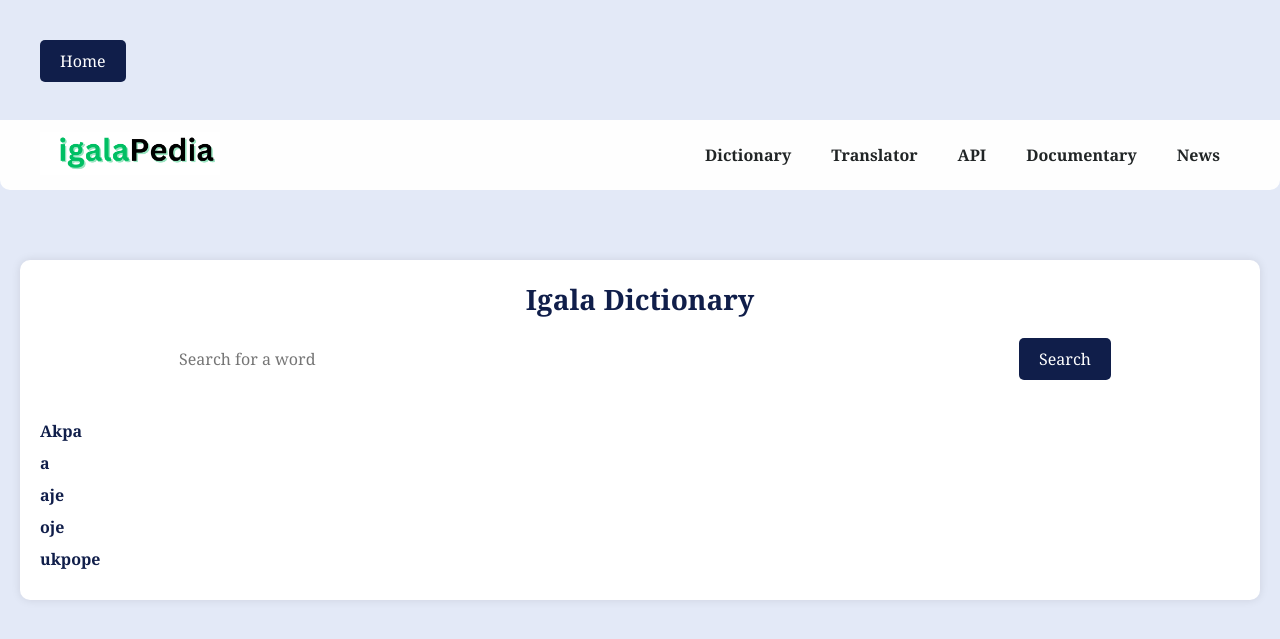
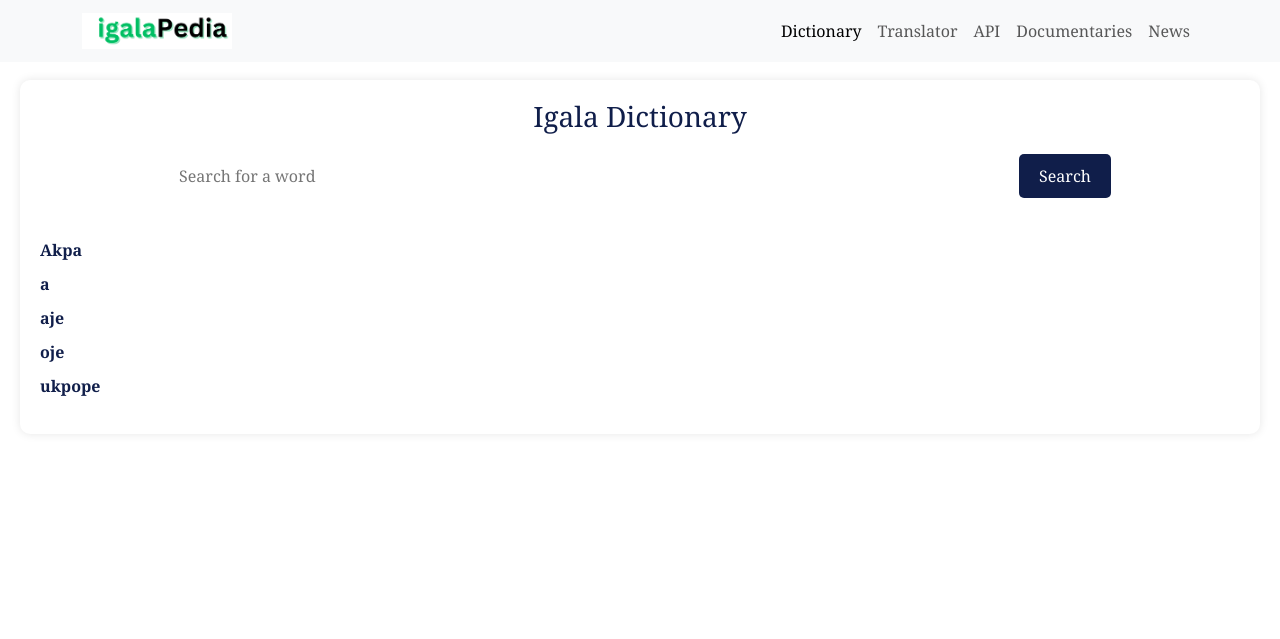
Before and after one commit to Dev-Yusuf/project, a Django app: page /dictionary/ in a window 1280 px wide. Shown: the top 639 px of the page. Run offline with Django 5.2, Linux system fonts and the light colour scheme; data comes from the database, SQL or seed files in the repository; both versions use the stored data as it was after the commit; some web fonts are replaced.

Commit message:
change the template to bootstrapand add a new part of speech model

```diff
--- a/igalapedia/dictionary/admin.py
+++ b/igalapedia/dictionary/admin.py
@@ -1,6 +1,7 @@
 from django.contrib import admin
-from .models import Words, Dialect
+from .models import Words, Dialect, FigureOfSpeech
 
 # Register your models here.
 admin.site.register(Words)
 admin.site.register(Dialect)
+admin.site.register(FigureOfSpeech)
--- a/igalapedia/dictionary/models.py
+++ b/igalapedia/dictionary/models.py
@@ -8,12 +8,21 @@ class Dialect(models.Model):
     def __str__(self):
         return self.name
 
+class FigureOfSpeech(models.Model):
+    name = models.CharField(max_length=100)
+    description = models.TextField()
+
+    def __str__(self):
+        return self.name
+
 class Words(models.Model):
     word = models.CharField(max_length=100)
     meaning = models.CharField(max_length=200, blank=True, null=True)
+    figure_of_speech = models.ManyToManyField(FigureOfSpeech, related_name='words', blank=True)
     example = models.CharField(max_length=200, null=True, default=None)
+    example_meaning = models.CharField(max_length=200, null=True, default=None)
     pronunciation = models.FileField(upload_to='word_sounds/', blank=True, null=True)
-    dialects = models.ManyToManyField(Dialect, related_name='words', default="none")
+    dialects = models.ManyToManyField(Dialect, related_name='words', blank=True)
     related_terms = models.CharField(max_length=200, null=True, default=None)
     slug = models.SlugField(unique=True, max_length=100, blank=True)
 
@@ -21,10 +30,9 @@ class Words(models.Model):
         if not self.slug:
             self.slug = slugify(self.word)
         super().save(*args, **kwargs)
-    def __str__(self):
-        return self.word
-    class Meta:
-        verbose_name = "Word"
 
     def __str__(self):
         return self.word
+
+    class Meta:
+        verbose_name = "Word"
--- a/igalapedia/dictionary/templates/dictionary/dictionary.html
+++ b/igalapedia/dictionary/templates/dictionary/dictionary.html
@@ -1,10 +1,10 @@
 {% extends 'main.html' %}
 
 {% block content %}
-     <main>
-        <section class="igala-dictionary">
+
+<section class="dictionary-home" >
+  <div class="igala-dictionary">
   <h1>Igala Dictionary</h1>
-            <a href="index.html" class="home-link">Home</a>
   <div class="search-input">
       <input type="text" id="search-word" placeholder="Search for a word">
       <button id="search-button">Search</button>
@@ -15,6 +15,7 @@
       <li><a href="{% url 'single-word' word.slug %}">{{word.word}}</a></li>
     {% endfor %}
   </ul>
+</div>
 </section>
-    </main>
+
 {% endblock content %}
--- a/igalapedia/igalapedia/settings.py
+++ b/igalapedia/igalapedia/settings.py
@@ -77,7 +77,7 @@ WSGI_APPLICATION = 'igalapedia.wsgi.application'
 
 # Database
 # https://docs.djangoproject.com/en/5.0/ref/settings/#databases
-
+"""
 DATABASES = {
     'default': {
         'ENGINE': 'django.db.backends.postgresql',
@@ -96,7 +96,7 @@ DATABASES = {
         'NAME': BASE_DIR / 'db.sqlite3',
     }
 }
-"""
+
 
 # Password validation
 # https://docs.djangoproject.com/en/5.0/ref/settings/#auth-password-validators
--- a/igalapedia/static/styles/main.css
+++ b/igalapedia/static/styles/main.css
@@ -17,18 +17,6 @@ body {
 img {
   width: 100%;
 }
-header{
-    width: 100%;
-    height: 70px;
-    background: #fefefe;
-    display: flex;
-    align-items: center;
-    justify-content: space-between;
-    padding: 0 40px;
-    border-radius: 0 0 10px 10px;
-    margin: 0 auto;
-    position: fixed;
-}
 
 .make-green{
   color: rgb(4, 184, 4) !important;
@@ -41,96 +29,32 @@ header{
   margin-top: 2px;
 }
 
-nav .logo{
-    display: none;
+.navbar-brand img {
+  max-width: 150px;
 }
 
-nav ul{
-    display: flex;
+.nav-link {
+  position: relative;
+  color: #101E4A;
 }
 
-nav ul li a{
-    color: #212526;
-    display: block;
-    margin: 0 2px;
-    font-weight: 600;
-    padding: 8px 18px;
-    transition: 0.2s;
-    border-radius: 30px;
+.nav-link::after {
+  content: '';
+  position: absolute;
+  bottom: -2px;
+  left: 0;
+  width: 0;
+  height: 2px;
+  background-color: #101E4A;
+  transition: width 0.3s ease;
 }
 
-nav ul li a:hover{
-    background: #f6f4ff;
+.nav-link:hover::after {
+  width: 100%;
 }
 
-nav ul li a.active{
-    background: #101E4A;
-    color: #fff;
-}
 
-.hamburger{
-    display: none;
-    height: fit-content;
-    cursor: pointer;
-    padding: 3px 8px;
-    border-radius: 5px;
-    transition: 0.2s;
-}
-
-.hamburger:hover{
-    background: #f6f4ff;
-}
-
-.hamburger div{
-    width: 30px;
-    height: 2px;
-    margin: 6px 0;
-    background: #212526;
-}
-
-@media only screen and (max-width: 1100px){
-    header {
-        width: 100%;
-        padding: 0 20px;
-    }
-    nav{
-        position: absolute;
-        left: -300px;
-        top: 0;
-        z-index: 999;
-        width: 280px;
-        height: 100vh;
-        background-color: #fefefe;
-        transition: 0.2s;
-        box-shadow: 2px 0 20px 0 rgba(0, 0, 0, 0.05);
-    }
-    #nav_check:checked ~ nav {
-        left: 0;
-    }
-    nav .logo {
-        display: block;
-        height: 70px;
-        display: flex;
-        align-items: center;
-        margin-left: 30px;
-    }
-    nav ul li a{
-        margin-bottom: 5px;
-        padding: 10px 15px;
-        border-radius: 5px;
-    }
-    nav ul {
-        display: block;
-        padding: 0 20px;
-        margin-top: 30px;
-    }
-    .hamburger{
-        display: block;
-    }
-}
-
-.fullscreen {
-
+.hero-texts{
   height: 100vh;
   width: 100vw;
   display: flex;
@@ -142,13 +66,13 @@ nav ul li a.active{
   padding: 0;
 }
 
-.fullscreen h1 {
+.hero-texts h1 {
   color:#101E4A;
   font-size: 45px;
   margin-bottom: 20px;
 }
 
-.fullscreen p {
+.hero-texts p {
   font-size: 18px;
   margin-bottom: 40px;
 }
@@ -190,12 +114,12 @@ nav ul li a.active{
 
 
 /* Style the Features section */
-.features {
+.parent-features {
   background-color:#fefefe; ;
   padding: 80px 0;
 }
 
-.container {
+.features-container {
   max-width: 1200px;
   margin: 0 auto;
   text-align: center;
@@ -248,4 +172,136 @@ nav ul li a.active{
     width: 80%;
     margin: 30px;
   }
+
+  .hero-texts h1 {
+    font-size: 35px;
   }
+
+  .hero-texts p {
+    font-size: 16px;
+  }
+}
+
+@media (max-width: 576px) {
+  .hero-texts h1 {
+    font-size: 30px;
+  }
+
+  .hero-texts p {
+    font-size: 14px;
+  }
+}
+
+
+
+.dictionary-home{
+    margin: 20px;
+}
+
+.igala-dictionary {
+    text-align: center;
+    background-color: #fff;
+    padding: 20px;
+    border-radius: 10px;
+    box-shadow: 0px 0px 10px rgba(0, 0, 0, 0.1);
+    margin-bottom: 20px;
+    margin-top: 80px; /* Adjust the margin-top value as needed */
+}
+.igala-dictionary h1 {
+    font-size: 28px;
+    color: #101E4A;
+}
+
+.search-input {
+    margin-top: 20px;
+    display: flex;
+    justify-content: center;
+    align-items: center;
+    margin-bottom: 40px;
+}
+
+.search-input input[type="text"] {
+    width: 70%;
+    padding: 10px;
+    border: none;
+    border-radius: 5px;
+    margin-right: 10px;
+    font-size: 16px;
+}
+
+.search-input button {
+    padding: 10px 20px;
+    background-color: #101E4A;
+    color: #fff;
+    border: none;
+    border-radius: 5px;
+    font-size: 16px;
+    cursor: pointer;
+    transition: background-color 0.3s ease;
+}
+
+.search-input button:hover {
+    background-color: #212526;
+}
+
+.word-list {
+    list-style: none;
+    padding: 0;
+    text-align: left;
+    margin-top: 40px;
+}
+
+.word-list li {
+    margin: 10px 0;
+}
+
+.word-list a {
+    color: #101E4A;
+    text-decoration: none;
+    font-weight: 600;
+    transition: color 0.3s ease;
+}
+
+.word-list a:hover {
+    color: #212526;
+}
+
+
+.single-word{
+    background-color: #f8f9fa;
+
+
+}
+
+.single-word-container {
+    max-width: 800px;
+    margin: 0 auto;
+    padding: 20px;
+    margin-top: 80px;
+}
+
+.audio-icon {
+    font-size: 1.5rem;
+    color: #007bff;
+    margin-right: 10px;
+}
+
+.term-card {
+    background-color: #ffffff;
+    border-radius: 10px;
+    box-shadow: 0 2px 4px rgba(0, 0, 0, 0.1);
+    margin-bottom: 20px;
+    padding: 20px;
+}
+
+.term-title {
+    color: #007bff;
+    font-size: 1.5rem;
+    margin-bottom: 10px;
+}
+
+.term-definition {
+    color: #333;
+    font-size: 1rem;
+    line-height: 1.5;
+}
--- a/igalapedia/templates/main.html
+++ b/igalapedia/templates/main.html
@@ -2,14 +2,21 @@
 {% load static %}
 <html lang="en">
   <head>
-    <meta name="viewport" content="width=device-width, initial-scale=1.0">
+    <meta charset="utf-8">
+    <meta name="viewport" content="width=device-width, initial-scale=1">
+    <title>Igala Archive - Home of Igala encyclopedia</title>
     <link rel="stylesheet" href="{% static 'styles/main.css' %}" >
-    <link rel="stylesheet" href="{% static 'styles/dict.css' %}" >
     <link rel="stylesheet" href="https://cdnjs.cloudflare.com/ajax/libs/font-awesome/6.2.0/css/all.min.css">
     <link rel="icon" href="{% static 'images/igala-logo.png' %}" type="image/x-icon">
-    <title>Igala Encyclopedia</title>
+    <link href="https://cdn.jsdelivr.net/npm/bootstrap@5.3.2/dist/css/bootstrap.min.css" rel="stylesheet" integrity="sha384-T3c6CoIi6uLrA9TneNEoa7RxnatzjcDSCmG1MXxSR1GAsXEV/Dwwykc2MPK8M2HN" crossorigin="anonymous">
+    <link rel="stylesheet"
+    href="https://cdn.jsdelivr.net/npm/boxicons@latest/css/boxicons.min.css">
+    <!-- or -->
+    <link rel="stylesheet"
+     href="https://unpkg.com/boxicons@latest/css/boxicons.min.css">
   </head>
   <body>
+
     {% include 'nav.html' %}
 
 
@@ -18,5 +25,5 @@
 
     {% endblock content %}
 
-
+    <script src="https://cdn.jsdelivr.net/npm/bootstrap@5.3.2/dist/js/bootstrap.bundle.min.js" integrity="sha384-C6RzsynM9kWDrMNeT87bh95OGNyZPhcTNXj1NW7RuBCsyN/o0jlpcV8Qyq46cDfL" crossorigin="anonymous"></script>
   </body>
--- a/igalapedia/templates/nav.html
+++ b/igalapedia/templates/nav.html
@@ -1,36 +1,30 @@
 {% load static %}
- <header>
-        <div class="logo">
+<nav class="navbar navbar-expand-lg bg-light fixed-top">
+    <div class="container">
+      <a class="navbar-brand" href=" {% url 'index' %}">
         <img src=" {% static 'images/igala-logo.png' %} ">
-        </div>
-        <input type="checkbox" id="nav_check" hidden>
-        <nav>
-
-            <div class="logo">
-                <img src="{% static 'images/igala-logo.png' %}">
-            </div>
-
-            <ul>
-               <li>
-                <a href=" {% url 'words' %} ">Dictionary</a>
+      </a>
+      <button class="navbar-toggler" type="button" data-bs-toggle="collapse" data-bs-target="#navbarNav" aria-controls="navbarNav" aria-expanded="false" aria-label="Toggle navigation">
+        <span class="navbar-toggler-icon"></span>
+      </button>
+      <div class="collapse navbar-collapse" id="navbarNav">
+        <ul class="navbar-nav ms-auto">
+          <li class="nav-item">
+            <a class="nav-link active" aria-current="page" href=" {% url 'words' %}">Dictionary</a>
           </li>
-               <li>
-                <a href="">Translator</a>
+          <li class="nav-item">
+            <a class="nav-link" href="about.html">Translator</a>
           </li>
-               <li>
-                <a href="">API</a>
+          <li class="nav-item">
+            <a class="nav-link" href="price.html">API</a>
           </li>
-               <li>
-                <a href="">Documentary</a>
+          <li class="nav-item">
+            <a class="nav-link" href="about.html">Documentaries</a>
           </li>
-               <li>
-                <a href="">News</a>
+          <li class="nav-item">
+            <a class="nav-link" href="about.html">News</a>
           </li>
         </ul>
+      </div>
+    </div>
   </nav>
-        <label for="nav_check" class="hamburger">
-            <div></div>
-            <div></div>
-            <div></div>
-        </label>
- </header>
```
Also changed, not shown: igalapedia/dictionary/templates/dictionary/single_word.html (+24 -0 lines), igalapedia/main/templates/main/index.html (+6 -5 lines), igalapedia/db.sqlite3, igalapedia/dictionary/migrations/0004_figureofspeech_words_example_meaning_and_more.py (added). Lines whose indentation alone changed are shown as unchanged.
